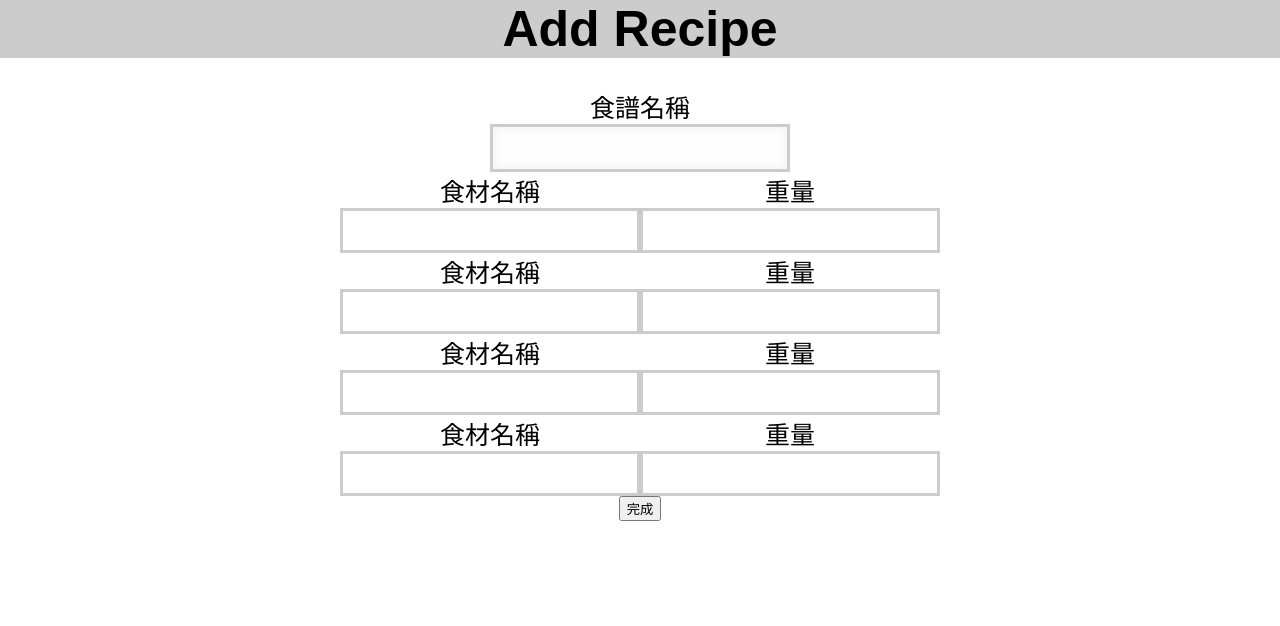
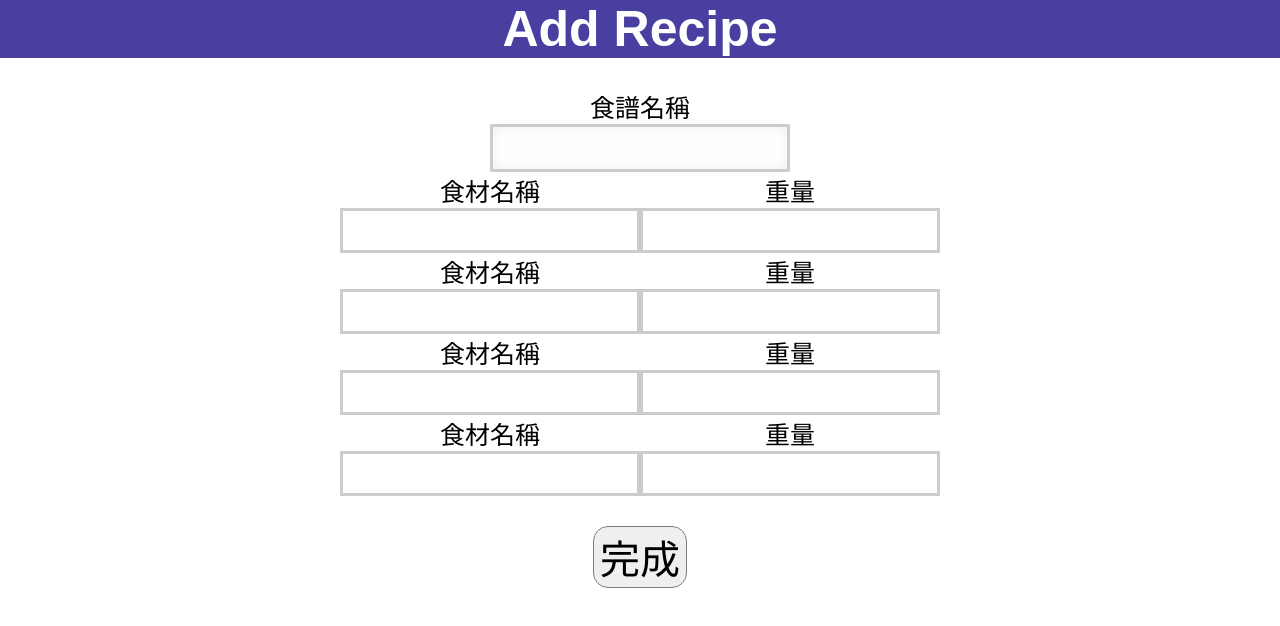
Before and after one commit to Lauren505/pantry, a plain HTML site: page templates/add_recipe.html in a window 1280 px wide. Drawn offline with Linux system fonts and the light colour scheme; files that its build step writes are made by us from their sources; files whose address does not match are found by name.

Commit message:
Add files via upload

```diff
--- a/static/add_recipe.css
+++ b/static/add_recipe.css
@@ -8,7 +8,8 @@ h1{
     font-family: Arial, Helvetica, sans-serif;
     font-size: 50px;
     text-align: center;
-    background-color: #ccc;
+    background: rgb(73, 63, 161);
+    color: white;
 }
 
 .container{
@@ -48,14 +49,14 @@ h1{
 
 
 
-.finish___button{
+.finish__button{
     display: flex;
     justify-content: space-around;
     list-style: none;
     align-items: center;
 }
 
-.finish__button button{
+.finish__button input[type=submit]{
     font-size: 2.5em;
     font-weight: inherit;
     border: 1px solid #7C7C7C;
@@ -145,3 +146,8 @@ input[type=text]:focus {
   transition: 0.3s;
   color: white;
 }
+
+.material {
+  display: flex;
+  flex-direction: row;
+}
--- a/static/addstyle.css
+++ b/static/addstyle.css
@@ -134,7 +134,7 @@ h1{
     left: 50%;
 }
 
-.finish__button button{
+.finish__button input[type=submit]{
     padding: 15px;
     font-size: 2.5em;
     font-weight: inherit;
@@ -145,3 +145,17 @@ h1{
     margin-top: 30px;
     border-radius: 15px;
 }
+
+.back button {
+    display: flex;
+    width: 100%;
+    padding: 10px;
+    font-size: 20px;
+    text-align: right;
+  }
+
+  .back button:hover{
+    background-color: #CA85DB;
+    transition: 0.3s;
+    color: white;
+  }
```
